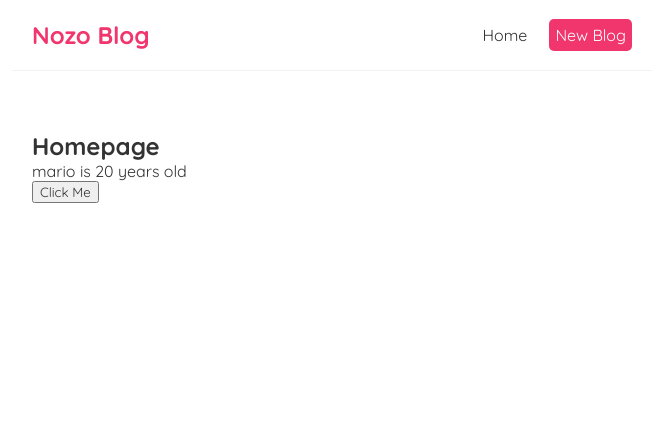
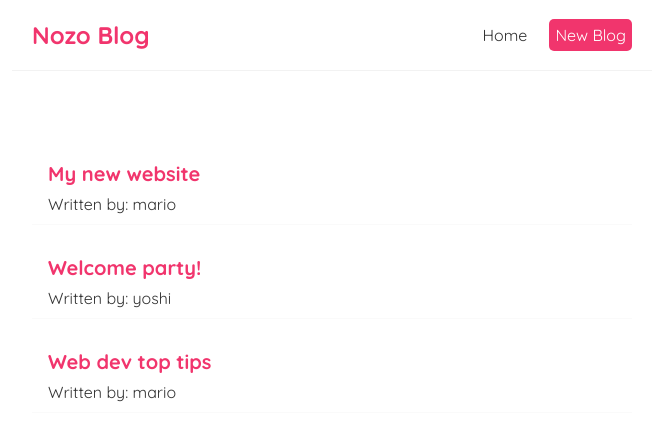
Before and after one commit to Kobby08/nozo-blog, a React (Create React App) app: page / in a window 1280 px wide. Shown: the top 440 px of the page, without its empty margins (308-971 px from the left). Built offline with nearby package versions, Linux system fonts and the light colour scheme.

Commit message:
outputting arrays

```diff
--- a/src/Home.js
+++ b/src/Home.js
@@ -1,21 +1,34 @@
 import { useState } from "react";
 
 const Home = () => {
-  const [name, setName] = useState("mario");
-  const [age, setAge] = useState(20);
-
-  const handleClick = () => {
-    setName("luigi");
-    setAge(30);
-  };
-
+  const [blogs, setBlogs] = useState([
+    {
+      title: "My new website",
+      body: "lorem ipsum...",
+      author: "mario",
+      id: 1,
+    },
+    {
+      title: "Welcome party!",
+      body: "lorem ipsum...",
+      author: "yoshi",
+      id: 2,
+    },
+    {
+      title: "Web dev top tips",
+      body: "lorem ipsum...",
+      author: "mario",
+      id: 3,
+    },
+  ]);
   return (
     <div className="home">
-      <h2>Homepage </h2>
-      <p>
-        {name} is {age} years old
-      </p>
-      <button onClick={handleClick}>Click Me</button>
+      {blogs.map((blog) => (
+        <div className="blog-preview" key={blog.id}>
+          <h2>{blog.title}</h2>
+          <p>Written by: {blog.author}</p>
+        </div>
+      ))}
     </div>
   );
 };
--- a/src/index.css
+++ b/src/index.css
@@ -33,3 +33,18 @@
   margin: 40px auto;
   padding: 20px;
 }
+
+/* blog previews / list */
+.blog-preview {
+  padding: 10px 16px;
+  margin: 20px 0;
+  border-bottom: 1px solid #fafafa;
+}
+.blog-preview:hover {
+  box-shadow: 1px 3px 5px rgba(0, 0, 0, 0.1);
+}
+.blog-preview h2 {
+  font-size: 20px;
+  color: #f1356d;
+  margin-bottom: 8px;
+}
```
